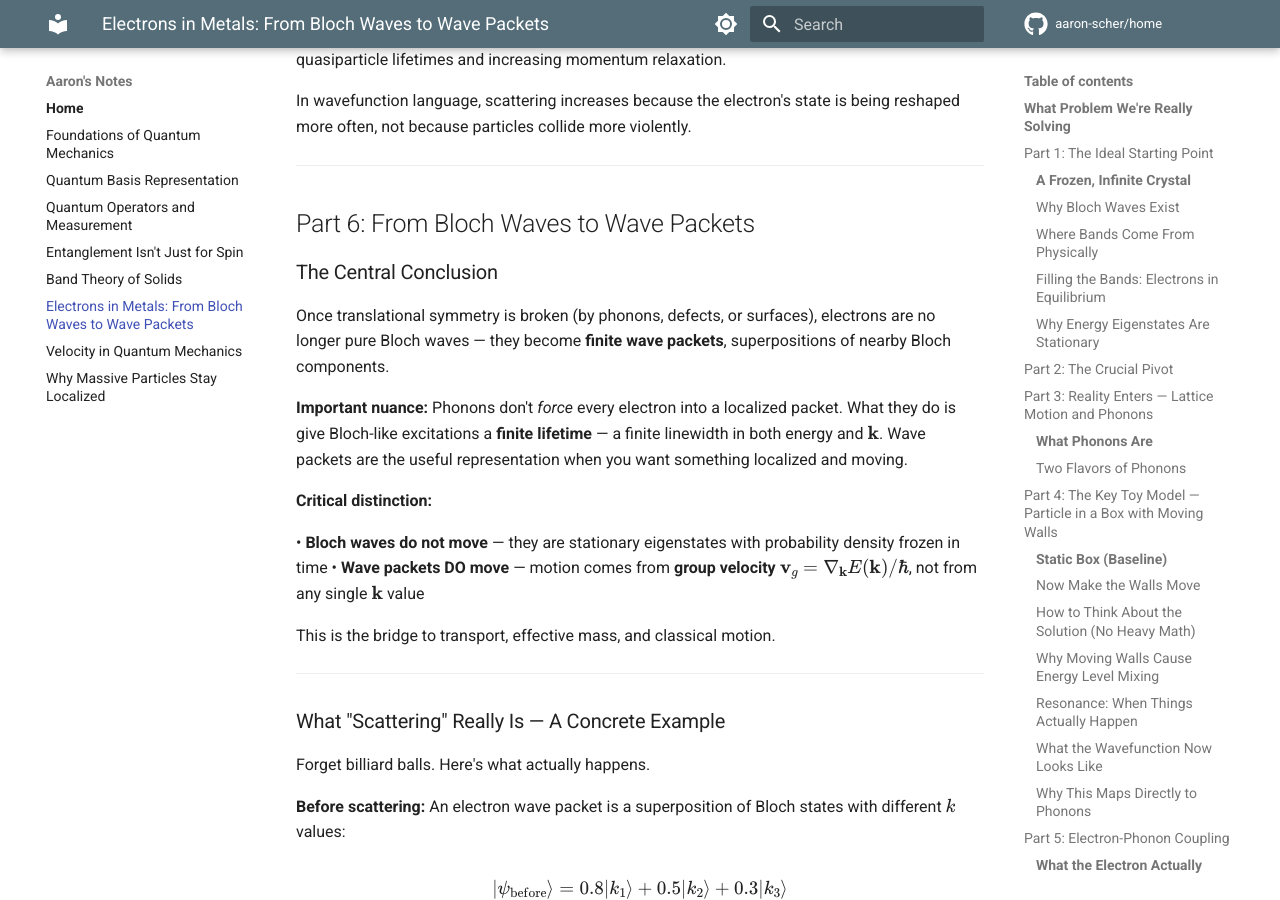
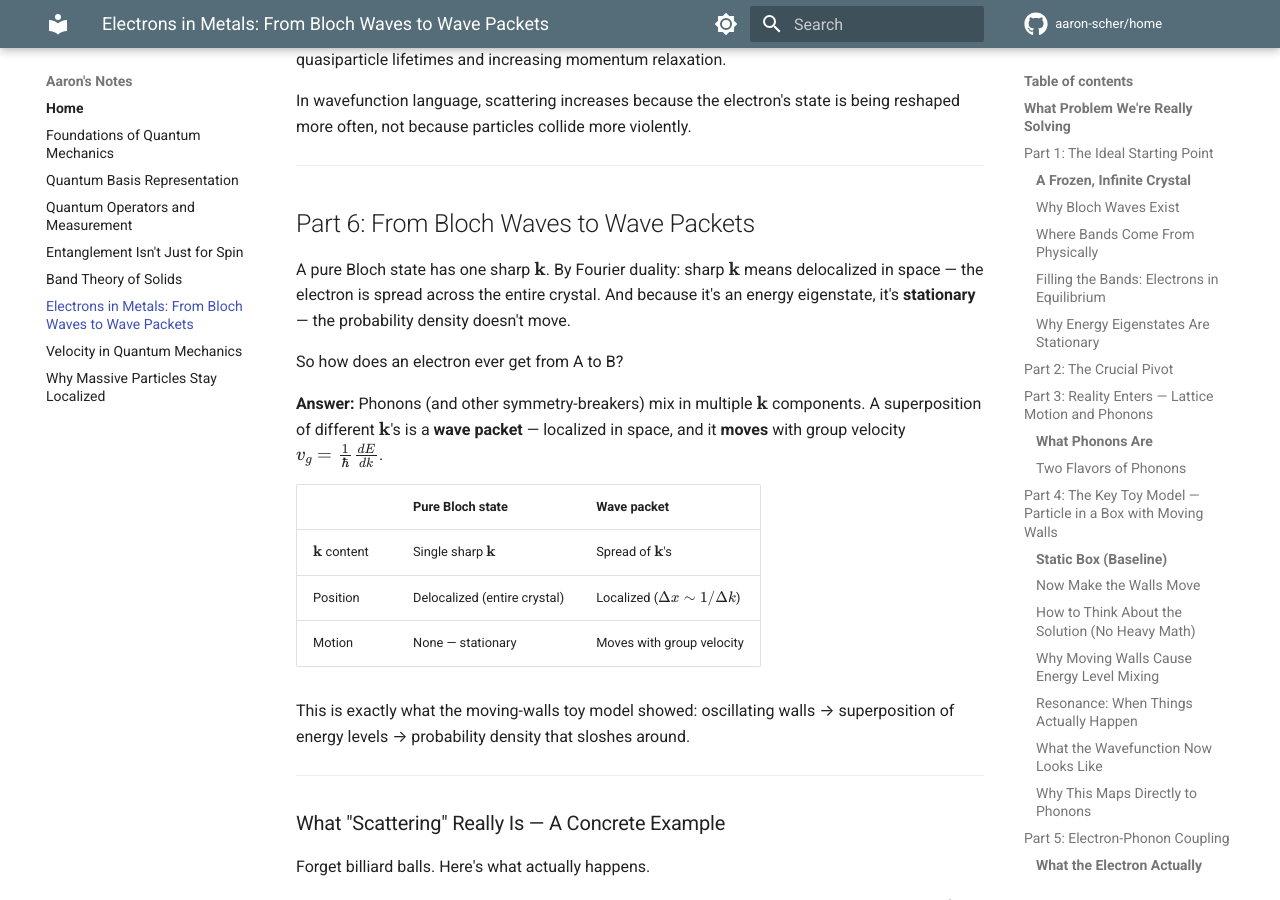
Before and after one commit to aaron-scher/home, an MkDocs documentation site: the page built from docs/quantum-mechanics/electrons-in-metals.md, in a window 1280 px wide and 900 px high, scrolled down 12075 px. Built offline with MkDocs 1.6.1 and Material for MkDocs 9.7.7, drawn with Linux system fonts in a browser that asks for light colours; comment, search, counter and statistics services are not loaded.

Commit message:
Part 6: Rewrite as clear Q&A with comparison table

```diff
--- a/docs/quantum-mechanics/electrons-in-metals.md
+++ b/docs/quantum-mechanics/electrons-in-metals.md
@@ -485,18 +485,19 @@ In wavefunction language, scattering increases because the electron's state is b
 
 ## Part 6: From Bloch Waves to Wave Packets
 
-### The Central Conclusion
+A pure Bloch state has one sharp $\mathbf{k}$. By Fourier duality: sharp $\mathbf{k}$ means delocalized in space — the electron is spread across the entire crystal. And because it's an energy eigenstate, it's **stationary** — the probability density doesn't move.
 
-Once translational symmetry is broken (by phonons, defects, or surfaces), electrons are no longer pure Bloch waves — they become **finite wave packets**, superpositions of nearby Bloch components.
+So how does an electron ever get from A to B?
 
-**Important nuance:** Phonons don't *force* every electron into a localized packet. What they do is give Bloch-like excitations a **finite lifetime** — a finite linewidth in both energy and $\mathbf{k}$. Wave packets are the useful representation when you want something localized and moving.
+**Answer:** Phonons (and other symmetry-breakers) mix in multiple $\mathbf{k}$ components. A superposition of different $\mathbf{k}$'s is a **wave packet** — localized in space, and it **moves** with group velocity $v_g = \frac{1}{\hbar}\frac{dE}{dk}$.
 
-**Critical distinction:**
+| | Pure Bloch state | Wave packet |
+|---|---|---|
+| $\mathbf{k}$ content | Single sharp $\mathbf{k}$ | Spread of $\mathbf{k}$'s |
+| Position | Delocalized (entire crystal) | Localized ($\Delta x \sim 1/\Delta k$) |
+| Motion | None — stationary | Moves with group velocity |
 
-• **Bloch waves do not move** — they are stationary eigenstates with probability density frozen in time
-• **Wave packets DO move** — motion comes from **group velocity** $\mathbf{v}_g = \nabla_{\mathbf{k}} E(\mathbf{k}) / \hbar$, not from any single $\mathbf{k}$ value
-
-This is the bridge to transport, effective mass, and classical motion.
+This is exactly what the moving-walls toy model showed: oscillating walls → superposition of energy levels → probability density that sloshes around.
 
 ---
 
```
